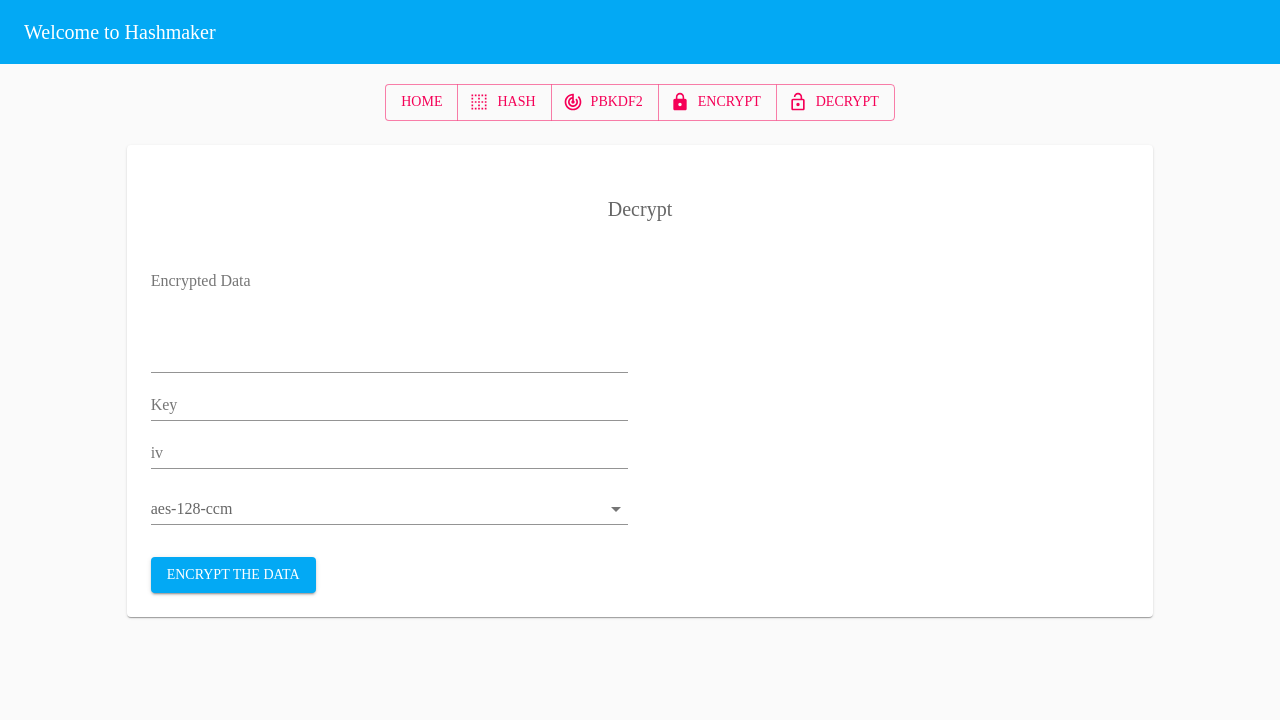
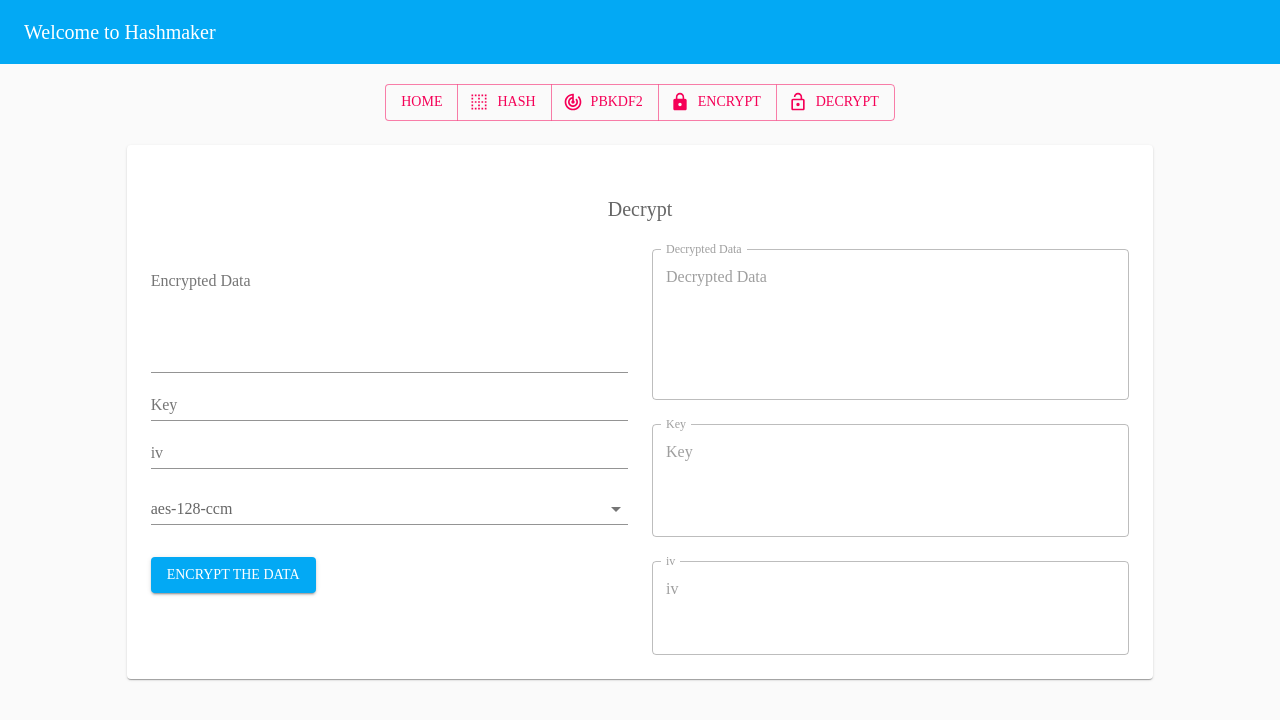
Before and after one commit to joraavanes/hashmaker, a React (Create React App) app in the folder hashmaker-client/: page /decrypt in a window 1280 px wide. Shown: the top 720 px of the page. Built offline with nearby package versions, Linux system fonts and the light colour scheme; a web font is replaced by a local one.

Commit message:
Add output field to Encrypt component

```diff
--- a/hashmaker-client/src/components/Decrypt.js
+++ b/hashmaker-client/src/components/Decrypt.js
@@ -82,7 +82,40 @@ const Decrypt = () => {
                                 </form>
 
                             </Grid>
-                            <Grid item xs={12} sm={6}></Grid>
+                            <Grid item xs={12} sm={6}>
+                                <TextField
+                                    id="decryptedData"
+                                    label="Decrypted Data"
+                                    variant="outlined"
+                                    value="Decrypted Data"
+                                    rows={6}
+                                    multiline
+                                    disabled
+                                    fullWidth
+                                />
+                                <TextField
+                                    className={mt1}
+                                    id="key"
+                                    label="Key"
+                                    variant="outlined"
+                                    value="Key"
+                                    rows={4}
+                                    multiline
+                                    disabled
+                                    fullWidth
+                                />
+                                <TextField
+                                    className={mt1}
+                                    id="iv"
+                                    label="iv"
+                                    variant="outlined"
+                                    value="iv"
+                                    rows={3}
+                                    multiline
+                                    disabled
+                                    fullWidth
+                                />
+                            </Grid>
                         </Grid>
                     </Paper>
                 </Grid>
```
